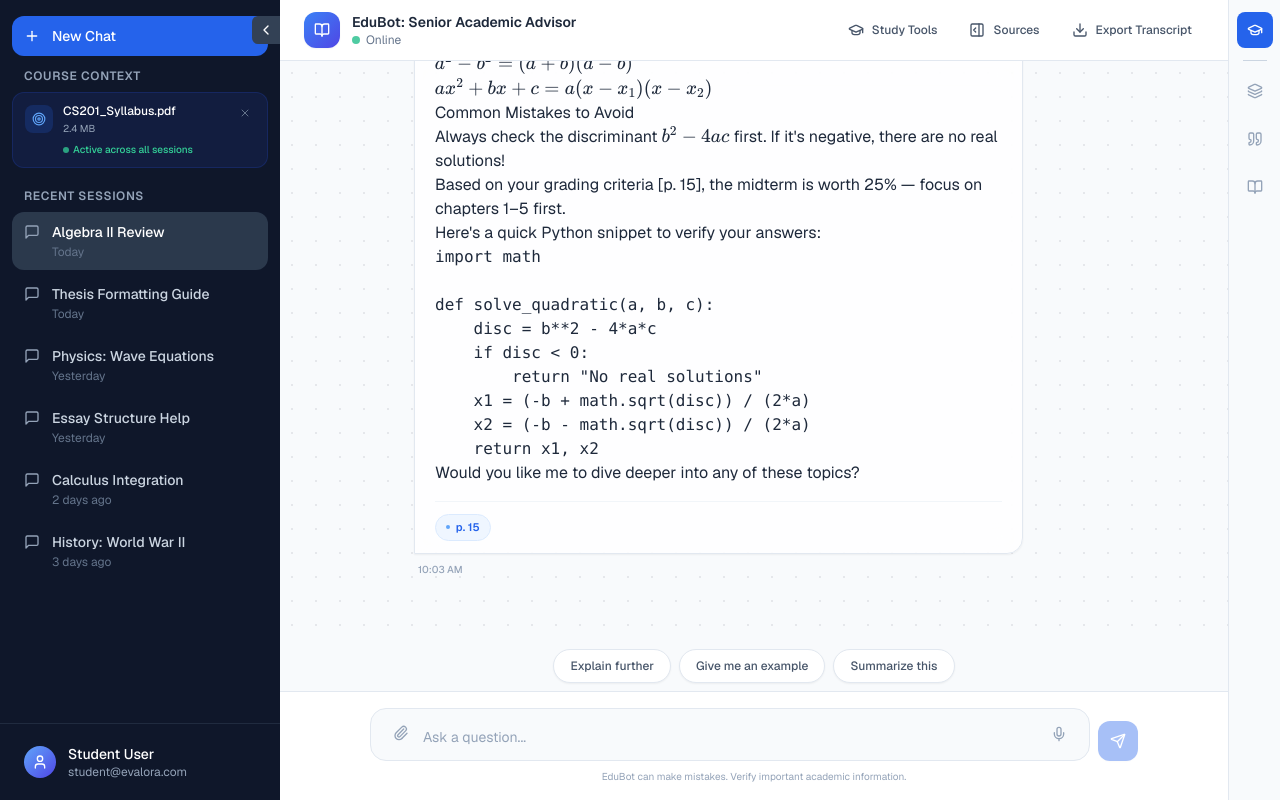
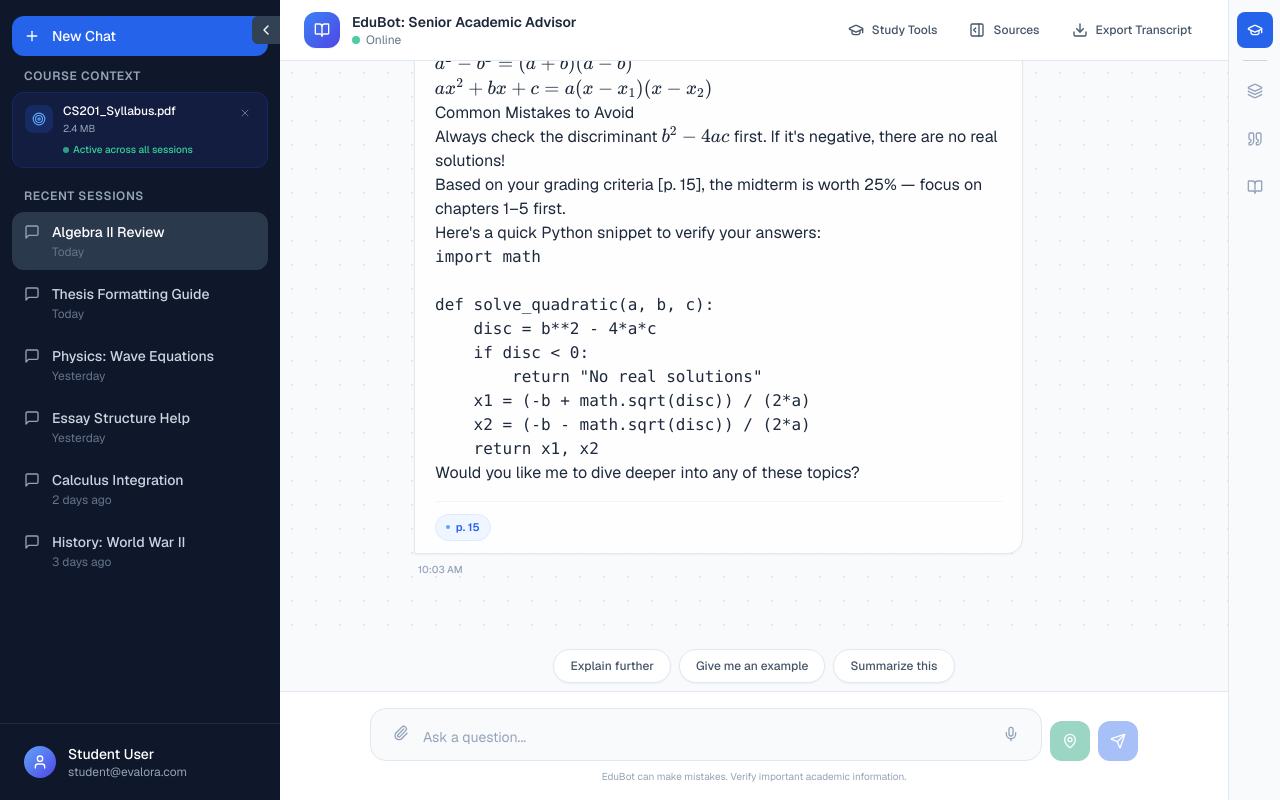
Before and after one commit to ASILA-RANASINGHE/Evalora2, a Next.js app: page /protected/chat/conversation in a window 1280 px wide. Built offline with nearby package versions, Linux system fonts and the light colour scheme; no server answers.

Commit message:
feat: Add map search icon to ChatInput component

```diff
--- a/app/protected/chat/conversation/components/chat-input.tsx
+++ b/app/protected/chat/conversation/components/chat-input.tsx
@@ -25,6 +25,8 @@ export function ChatInput({ onSend }: ChatInputProps) {
   const [input, setInput] = useState("");
   const [attachedFile, setAttachedFile] = useState<FilePreview | null>(null);
   const [voiceOpen, setVoiceOpen] = useState(false);
+  const [mapOpen, setMapOpen] = useState(false);
+  const [mapQuery, setMapQuery] = useState("");
   const [attachMenuOpen, setAttachMenuOpen] = useState(false);
   const [speechSupported, setSpeechSupported] = useState(true);
 
@@ -76,6 +78,13 @@ export function ChatInput({ onSend }: ChatInputProps) {
     onSend(messageText);
     setInput("");
     setAttachedFile(null);
+  };
+
+  const handleMapSearch = () => {
+    const trimmed = input.trim();
+    if (!trimmed) return;
+    setMapQuery(trimmed);
+    setMapOpen(true);
   };
 
   const handleKeyDown = (e: React.KeyboardEvent) => {
@@ -221,6 +230,16 @@ export function ChatInput({ onSend }: ChatInputProps) {
             )}
           </div>
 
+          {/* Map Search Button */}
+          <button
+            onClick={handleMapSearch}
+            disabled={!input.trim()}
+            className="w-10 h-10 rounded-xl bg-emerald-600 text-white flex items-center justify-center hover:bg-emerald-700 transition-colors disabled:opacity-40 disabled:cursor-not-allowed flex-shrink-0 shadow-sm"
+            title="Search location on map"
+          >
+            <MapPin className="h-4 w-4" />
+          </button>
+
           {/* Send Button */}
           <button
             onClick={handleSend}
@@ -245,6 +264,13 @@ export function ChatInput({ onSend }: ChatInputProps) {
           setVoiceOpen(false);
         }}
       />
+
+      {/* Map Search Modal */}
+      <MapSearchModal
+        open={mapOpen}
+        onClose={() => setMapOpen(false)}
+        searchQuery={mapQuery}
+      />
     </div>
   );
 }
```
